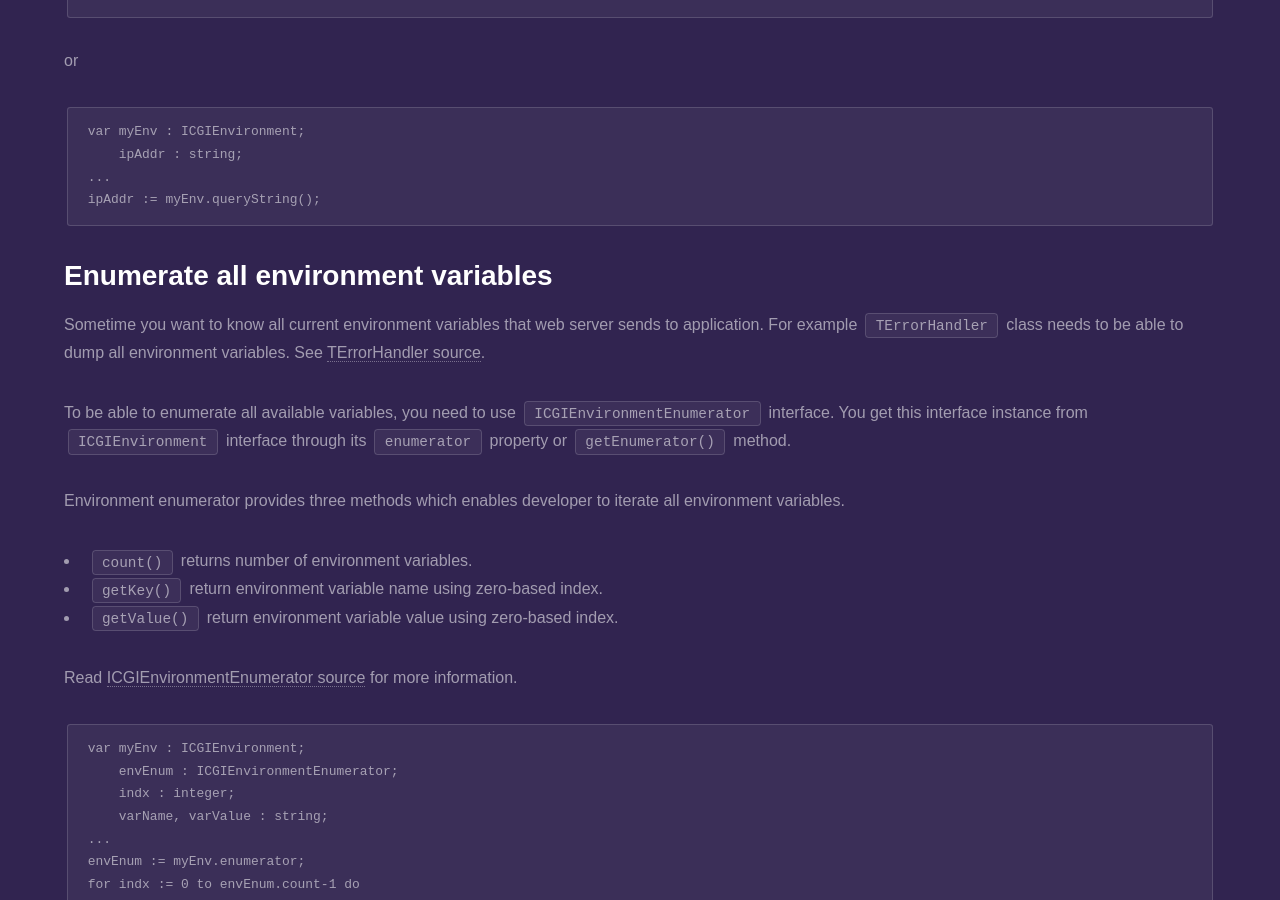
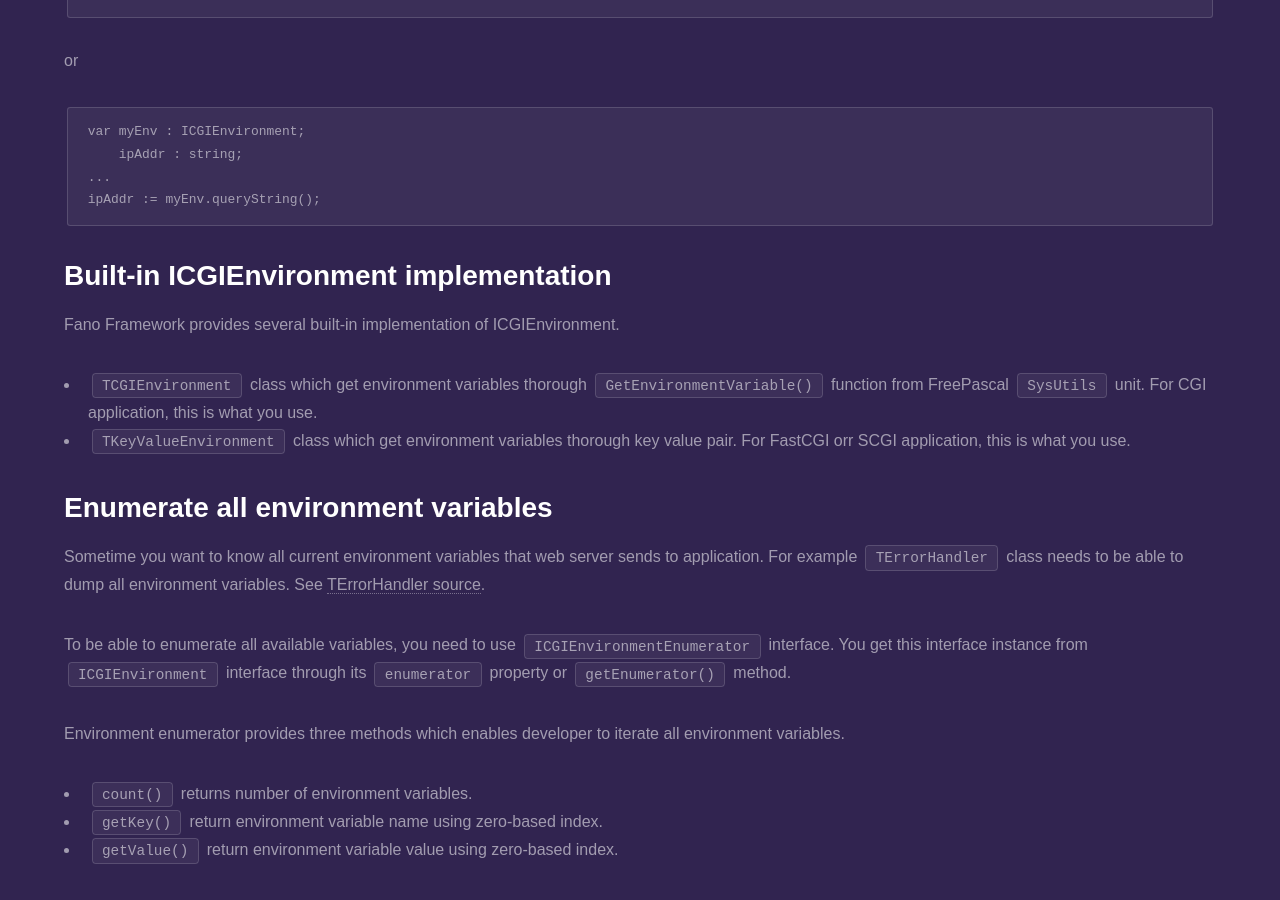
Before and after one commit to fanoframework/fanoframework.github.io, a Jekyll site: the page built from environment/index.md, in a window 1280 px wide and 900 px high, scrolled down 3086 px. Built offline with Jekyll 4.4.1, drawn with Linux system fonts in a browser that asks for light colours; our own code applies the rules of GitHub Pages for plain Markdown files.

Commit message:
add section on built-in environment implementation

````diff
--- a/environment/index.md
+++ b/environment/index.md
@@ -134,6 +134,13 @@ var myEnv : ICGIEnvironment;
 ipAddr := myEnv.queryString();
 ```
 
+## Built-in ICGIEnvironment implementation
+
+Fano Framework provides several built-in implementation of ICGIEnvironment.
+
+- `TCGIEnvironment` class which get environment variables thorough `GetEnvironmentVariable()` function from FreePascal `SysUtils` unit. For CGI application, this is what you use.
+- `TKeyValueEnvironment` class which get environment variables thorough key value pair. For FastCGI orr SCGI application, this is what you use.
+
 ## Enumerate all environment variables
 
 Sometime you want to know all current environment variables that web server sends to application. For example `TErrorHandler` class needs to be able to dump all environment variables. See [TErrorHandler source](https://github.com/fanoframework/fano/blob/master/src/Error/ErrorHandlerImpl.pas).
````
